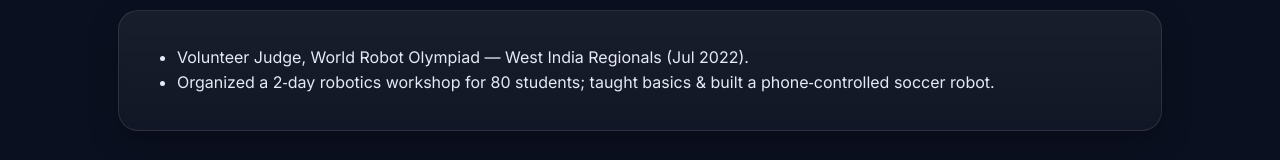
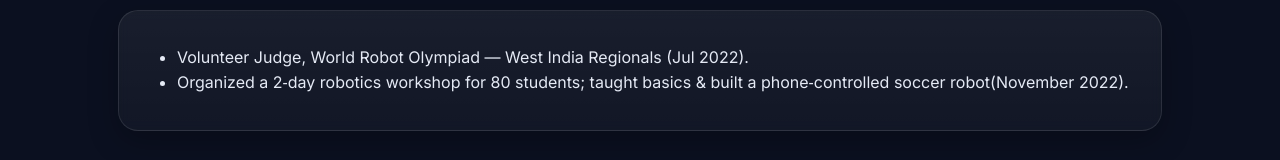
Before and after one commit to gbulusu12/portfolio, a plain HTML site: page index.html in a window 1280 px wide. Shown: the part 3373-3533 px from the top of the page. Drawn offline with Linux system fonts and the light colour scheme.

Commit message:
Update index.html

```diff
--- a/index.html
+++ b/index.html
@@ -259,7 +259,7 @@
       <div class="card" style="padding:18px">
         <ul>
           <li>Volunteer Judge, World Robot Olympiad — West India Regionals (Jul 2022).</li>
-          <li>Organized a 2‑day robotics workshop for 80 students; taught basics & built a phone‑controlled soccer robot.</li>
+          <li>Organized a 2‑day robotics workshop for 80 students; taught basics & built a phone‑controlled soccer robot(November 2022).</li>
         </ul>
       </div>
     </section>
```
